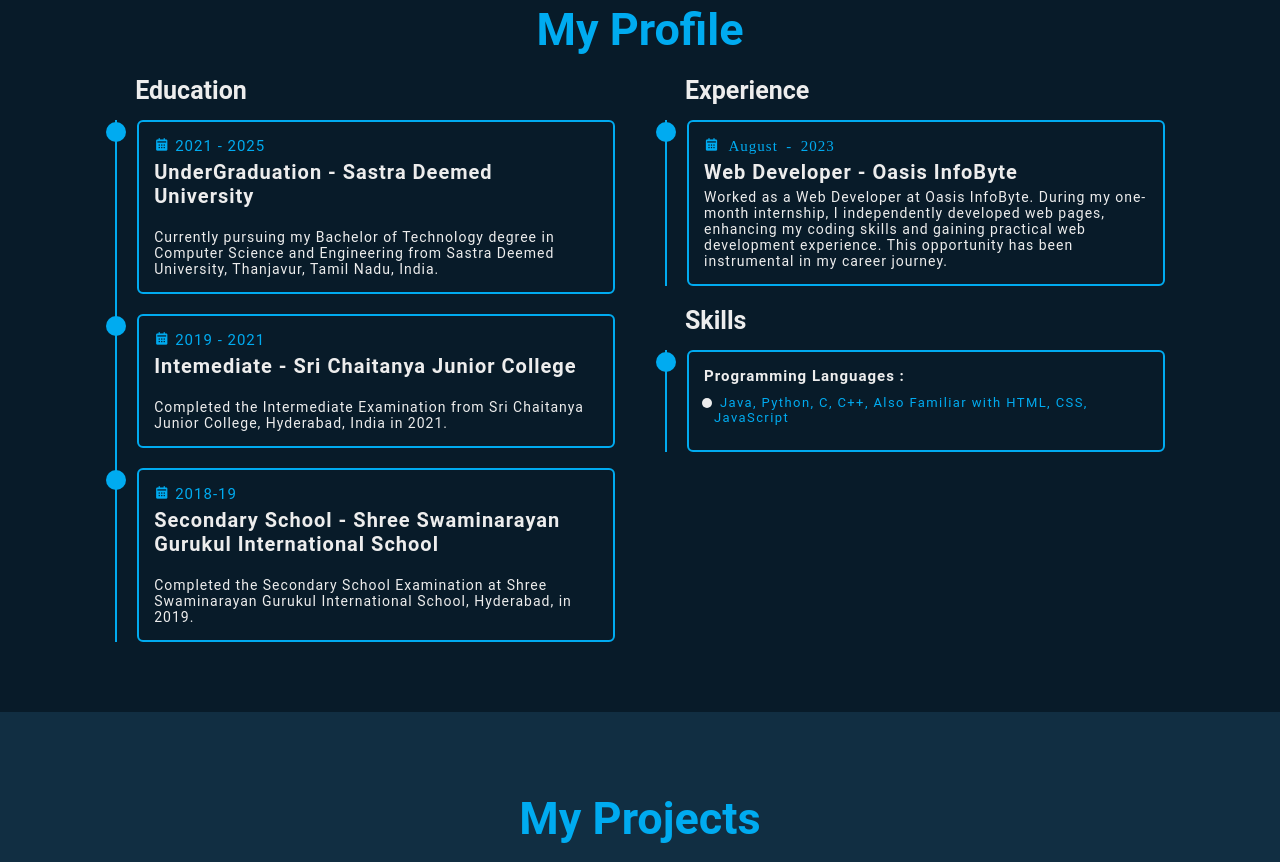
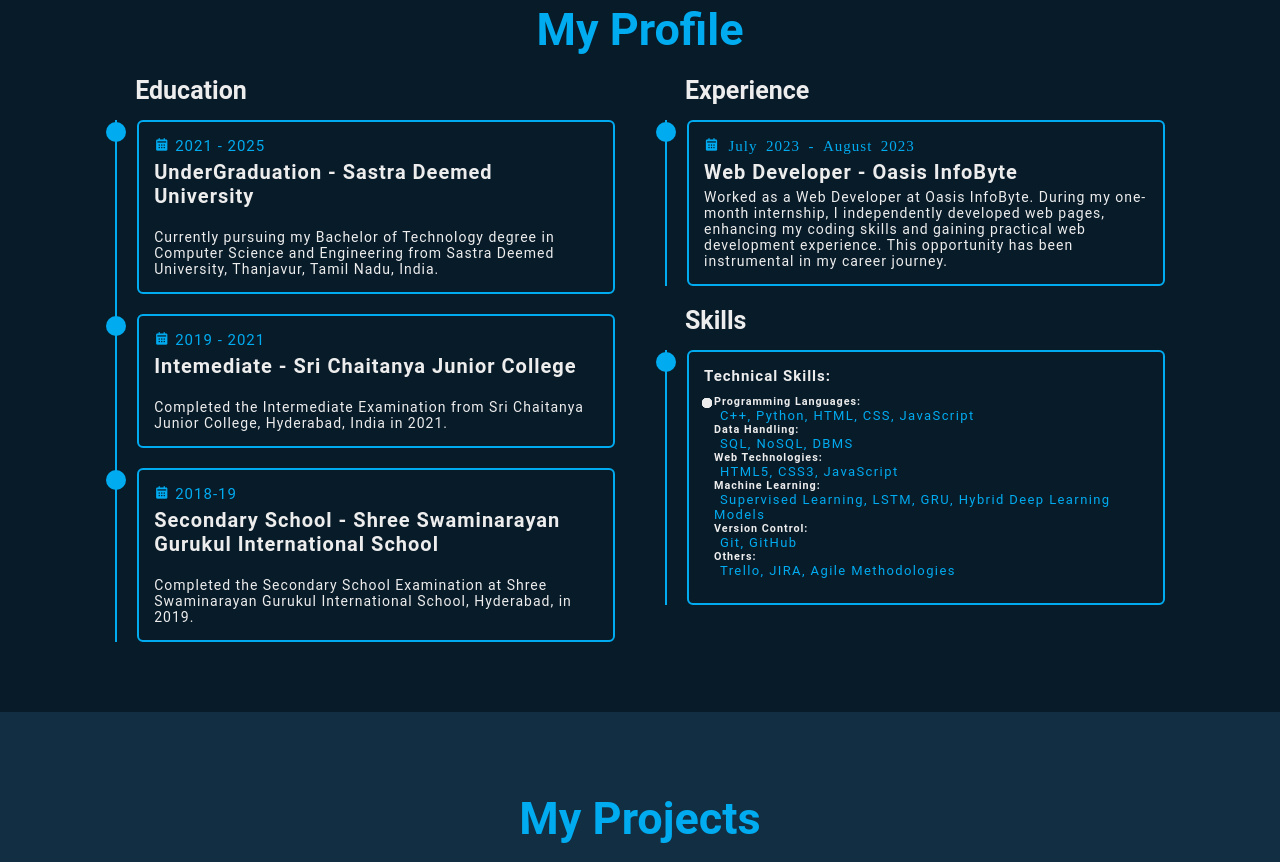
Before and after one commit to kaushal-medisetty/MKs_portfolio, a plain HTML site: page index.html in a window 1280 px wide. Shown: the part 1199-2061 px from the top of the page. Drawn offline with nearby package versions, Linux system fonts and the light colour scheme.

Commit message:
Update index.html

```diff
--- a/index.html
+++ b/index.html
@@ -100,7 +100,7 @@
 
                     <div class="education-content">
                         <div class="content">
-                            <div class="year"><i class="bx bxs-calendar"> August - 2023</i></div>
+                            <div class="year"><i class="bx bxs-calendar"> July 2023 - August 2023</i></div>
                             <h3>Web Developer - Oasis InfoByte </h3>
                             <p>Worked as a Web Developer at Oasis InfoByte. During my one-month internship, I independently developed web pages, enhancing my coding skills and gaining practical web development experience. This opportunity has been instrumental in my career journey.
 
@@ -120,11 +120,29 @@
                 <div class="education-box">
 
                     <div class="education-content">
+
                         <div class="content">
+                             <h4>Technical Skills:</h4>
+    <div class="skills">
+        <h5>Programming Languages:</h5>
+        <span>C++, Python, HTML, CSS, JavaScript</span>
+        <h5>Data Handling:</h5>
+        <span>SQL, NoSQL, DBMS</span>
+        <h5>Web Technologies:</h5>
+        <span>HTML5, CSS3, JavaScript</span>
+        <h5>Machine Learning:</h5>
+        <span>Supervised Learning, LSTM, GRU, Hybrid Deep Learning Models</span>
+        <h5>Version Control:</h5>
+        <span>Git, GitHub</span>
+        <h5>Others:</h5>
+        <span>Trello, JIRA, Agile Methodologies</span>
+    </div>
+                            <!--
                             <h4>Programming Languages : </h4>
                             <div class="skills">
                                 <span>Java, Python, C, C++, Also Familiar with HTML, CSS, JavaScript</span>
                             </div>
+                            -->
                             <!--
                             <h4>Frameworks and Libraries : </h4>
                             <div class="skills">
```
